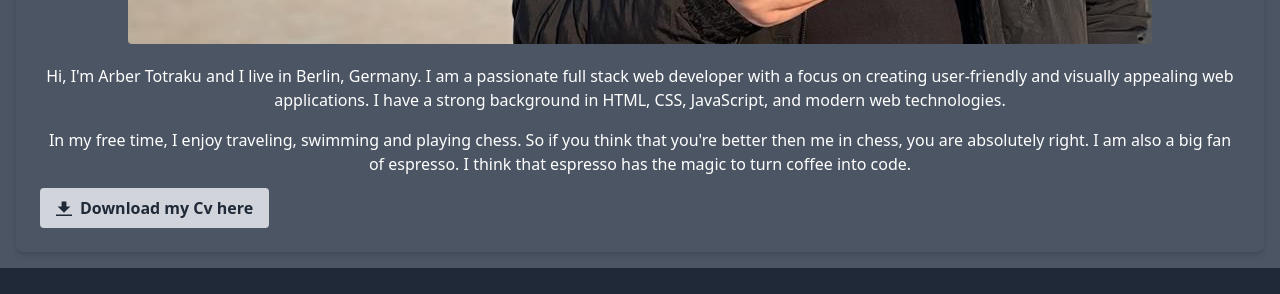
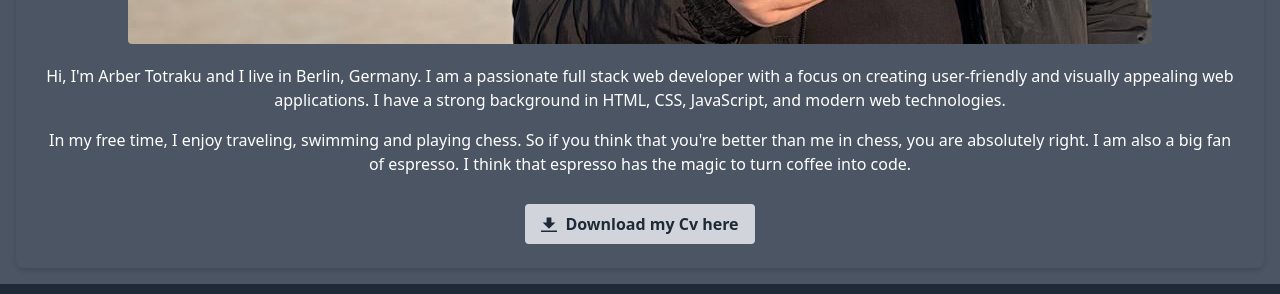
Before and after one commit to ArberTotraku/portofolio, a React (Create React App) app: page / in a window 1280 px wide. Shown: the part 1880-2174 px from the top of the page. Built offline with nearby package versions, Linux system fonts and the light colour scheme.

Commit message:
fixed Cv

```diff
--- a/package.json
+++ b/package.json
@@ -9,6 +9,7 @@
     "react": "^18.2.0",
     "react-dom": "^18.2.0",
     "react-ionicons": "^4.2.1",
+    "react-pdf": "^7.5.1",
     "react-router-dom": "^6.17.0",
     "react-scripts": "5.0.1",
     "react-social-icons": "^6.4.0",
--- a/src/pages/About.jsx
+++ b/src/pages/About.jsx
@@ -1,30 +1,50 @@
 import React from 'react';
-import profile from "../images/profile.jpeg"
+import profile from "../images/profile.jpeg";
 
 const About = () => {
+  const onButtonClick = () => {
+    fetch('../public/myCv.pdf')
+      .then((response) => response.blob())
+      .then((blob) => {
+        const fileURL = window.URL.createObjectURL(blob);
+        let alink = document.getElementById('cv');
+        alink.href = fileURL;
+        alink.download = 'myCv.pdf';
+        alink.click();
+      });
+  };
+
   return (
     <div className="bg-gray-800 text-white py-10">
       <div className="container mx-auto p-4 bg-gray-600">
         <h1 className="text-3xl font-bold mb-6 text-center">About</h1>
         <div className="bg-grey-600 p-6 rounded-lg shadow-md">
-                    <img
-                        src={profile}
-                        alt="Arber Totraku"
-                        className="w-90 h-90 rounded mx-auto mb-5"
-                    />
+          <img src={profile} alt="Arber Totraku" className="w-90 h-90 rounded mx-auto mb-5" />
           <p className="text-white text-center mt-4">
             Hi, I'm Arber Totraku and I live in Berlin, Germany. I am a passionate full stack web developer with a focus on creating
             user-friendly and visually appealing web applications. I have a
-                        strong background in HTML, CSS, JavaScript, and modern web
-                        technologies.
+            strong background in HTML, CSS, JavaScript, and modern web technologies.
           </p>
           <p className="text-white text-center mt-4">
-                        In my free time, I enjoy traveling, swimming and playing chess. So if you think that you're better then me in chess, you are absolutely right. I am also a big fan of espresso. I think that espresso has the magic to turn coffee into code.
+            In my free time, I enjoy traveling, swimming and playing chess. So if you think that you're better than me in chess, you are absolutely right. I am also a big fan of espresso. I think that espresso has the magic to turn coffee into code.
           </p>
-                    <button class="bg-gray-300 hover:bg-gray-400 text-gray-800 font-bold py-2 px-4 rounded inline-flex items-center mt-3">
-  <svg class="fill-current w-4 h-4 mr-2" xmlns="http://www.w3.org/2000/svg" viewBox="0 0 20 20"><path d="M13 8V2H7v6H2l8 8 8-8h-5zM0 18h20v2H0v-2z"/></svg>
-  <span> <a href="./myCv.pdf" download="myCv.pdf">Download my Cv here</a></span>
+          <div className="text-center mt-4">
+            <button
+              onClick={onButtonClick}
+              className="bg-gray-300 hover:bg-gray-400 text-gray-800 font-bold py-2 px-4 rounded inline-flex items-center mt-3"
+            >
+              <svg
+                className="fill-current w-4 h-4 mr-2"
+                xmlns="http://www.w3.org/2000/svg"
+                viewBox="0 0 20 20"
+              >
+                <path d="M13 8V2H7v6H2l8 8 8-8h-5zM0 18h20v2H0v-2z" />
+              </svg>
+              <span id='cv'>
+                <a href="./myCv.pdf" download="myCv.pdf">Download my Cv here</a>
+              </span>
             </button>
+          </div>
         </div>
       </div>
     </div>
--- a/src/pages/ComingSoon.jsx
+++ b/src/pages/ComingSoon.jsx
@@ -2,7 +2,7 @@ import React from 'react'
 
 const ComingSoon = () => {
   return (
-    <div className='text-3xl bg-gray-800 container mx-auto text-center text-white mt-10 mb-5'>
+    <div className='text-3xl bg-gray-700 container mx-auto text-center text-white mt-10 mb-5 p-20'>
         <h1 className='text-center'>Coming Soon interaction with AI</h1>
         <p>Here will be the AI assistant which is called Arberbot, nice name right?</p>
         </div>
```
Also changed, not shown: 2 other files (tests, documents, lock files or other folders). Lines whose indentation alone changed are shown as unchanged.
